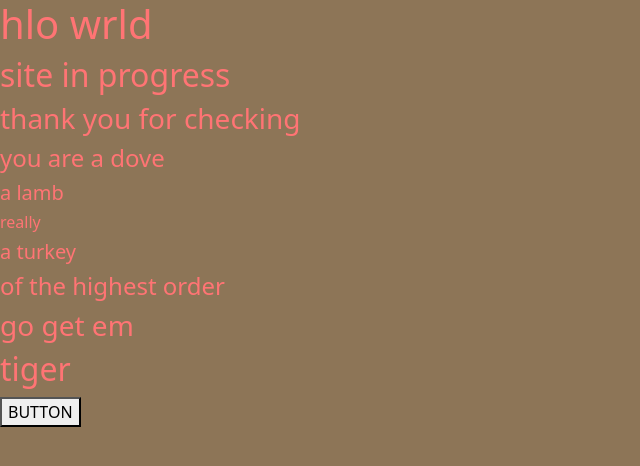
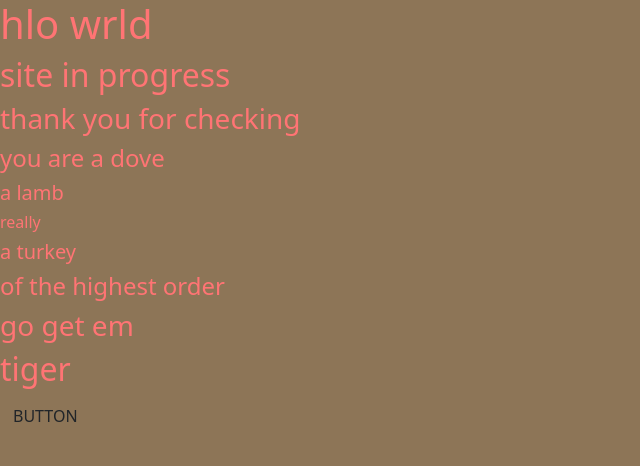
Before and after one commit to AdamIverson/ai-test, a website: page src/index.html in a window 1280 px wide. Shown: the whole page, without its empty margins (0-640 px from the left). Drawn offline with nearby package versions, Linux system fonts and the light colour scheme.

Commit message:
btn classes

```diff
--- a/src/index.html
+++ b/src/index.html
@@ -40,6 +40,6 @@
     <h4>of the highest order</h4>
     <h3>go get em</h3>
     <h2>tiger</h2>
-    <button>BUTTON</button>
+    <button class="btn btnClk">BUTTON</button>
   </body>
 </html>
```
